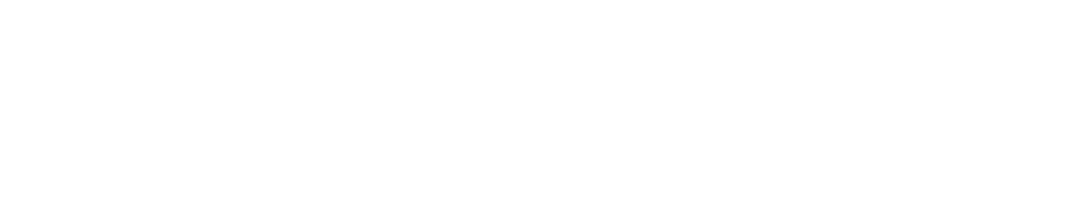
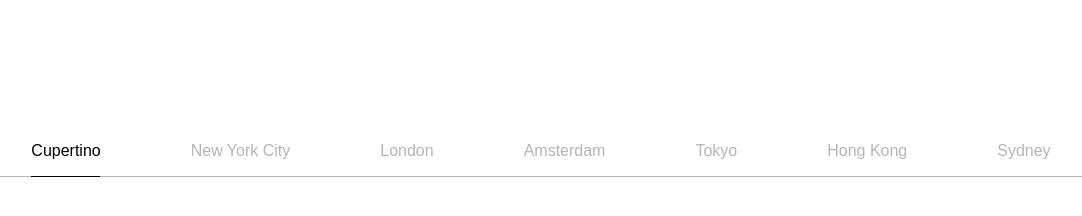
Before and after one commit to emmkala/criticalMassTakeHome, a plain HTML site: page index.html in a window 1280 px wide. Shown: the whole page, without its empty margins (99-1181 px from the left). Drawn offline with Linux system fonts and the light colour scheme.

Commit message:
base functionality, no bonus

```diff
--- a/css/styles.css
+++ b/css/styles.css
@@ -1 +1,43 @@
 /* styles */
+body {
+    font-family: Arial, sans-serif;
+}
+
+.slider-nav {
+    display: flex;
+    margin: 10% 2%;
+    border-bottom: thin solid #b5b5b5;
+}
+
+.tabs-container {
+    width: 100%;
+    margin: 0 8%;
+}
+
+.tabs {
+    display: flex;
+    justify-content: space-between;
+    padding-bottom: 0;
+}
+
+.tab {
+    color: #b5b5b5;
+}
+
+.tab:not(.active):hover {
+    cursor: pointer;
+    color: #279af2;
+}
+
+.tab.active {
+    color: #000;
+}
+
+#slider {
+    position: absolute;
+    height: 1px;
+    background-color: #000;
+    width: 0;
+    left: 0;
+    transition: 0.4s;
+}
--- /dev/null
+++ b/files/navigation.json
@@ -0,0 +1,32 @@
+{
+  "cities": [
+    {
+      "section": "cupertino",
+      "label": "Cupertino"
+    },
+    {
+      "section": "new-york-city",
+      "label": "New York City"
+    },
+    {
+      "section": "london",
+      "label": "London"
+    },
+    {
+      "section": "amsterdam",
+      "label": "Amsterdam"
+    },
+    {
+      "section": "tokyo",
+      "label": "Tokyo"
+    },
+    {
+      "section": "hong-kong",
+      "label": "Hong Kong"
+    },
+    {
+      "section": "sydney",
+      "label": "Sydney"
+    }
+  ]
+}
--- a/index.html
+++ b/index.html
@@ -4,8 +4,16 @@
         <meta charset="utf-8" />
         <title>Critical Mass - Take Home</title>
         <link rel="stylesheet" href="css/styles.css" />
+        <script type="text/javascript" src="js/scripts.js"></script>
     </head>
     <body>
-        <script src="js/scripts.js"></script>
+        <div class="slider-nav">
+            <div class="tabs-container">
+                <div class="tabs" id="tabs-section">
+                    <!-- The tab content is being dynamically created based on the json file -->
+                </div>
+                <div id="slider"></div>
+            </div>
+        </div>
     </body>
 </html>
--- a/js/scripts.js
+++ b/js/scripts.js
@@ -1 +1,42 @@
-// javascript
+fetch('files/navigation.json')
+    .then(response => response.json())
+    .then(function (citiesJson) {
+        var tabs = document.getElementById("tabs-section");
+        // for every city in the json file, make a new tab
+        citiesJson.cities.forEach((city, index) => {
+            var tab = document.createElement("div");
+            tab.classList.add("tab");
+            // if it's the first tab, set it to active
+            if (index == 0) { tab.classList.add("active"); }
+            var cityContent = document.createElement("p");
+            cityContent.innerHTML = city.label;
+            tab.appendChild(cityContent);
+            tabs.appendChild(tab);
+        });
+    })
+    .then(() => {
+        // wait for the tabs to finish setting to set the slider functions
+        var tabs = document.querySelectorAll(".tab");
+        var slider = document.getElementById("slider");
+
+        slider.style.left = tabs[0].offsetLeft + "px";
+        slider.style.width = tabs[0].offsetWidth + "px";
+
+        tabs.forEach(el => el.addEventListener('click', event => {
+            // remove the active class from previous
+            Array.from(tabs).forEach((el) => el.classList.remove('active'));
+            el.classList.add("active");
+
+            // set the starting position (left) of the slider to the left of the tab
+            slider.style.left = el.offsetLeft + "px";
+            slider.style.width = el.offsetWidth + "px";
+        }));
+
+        // if the window is resized, set the slider again
+        window.addEventListener('resize', event => {
+            var currentTab = document.querySelector(".tab.active");
+            slider.style.left = currentTab.offsetLeft + "px";
+            slider.style.width = currentTab.offsetWidth + "px";
+        });
+    })
+    .catch(error => console.log(error));
```
